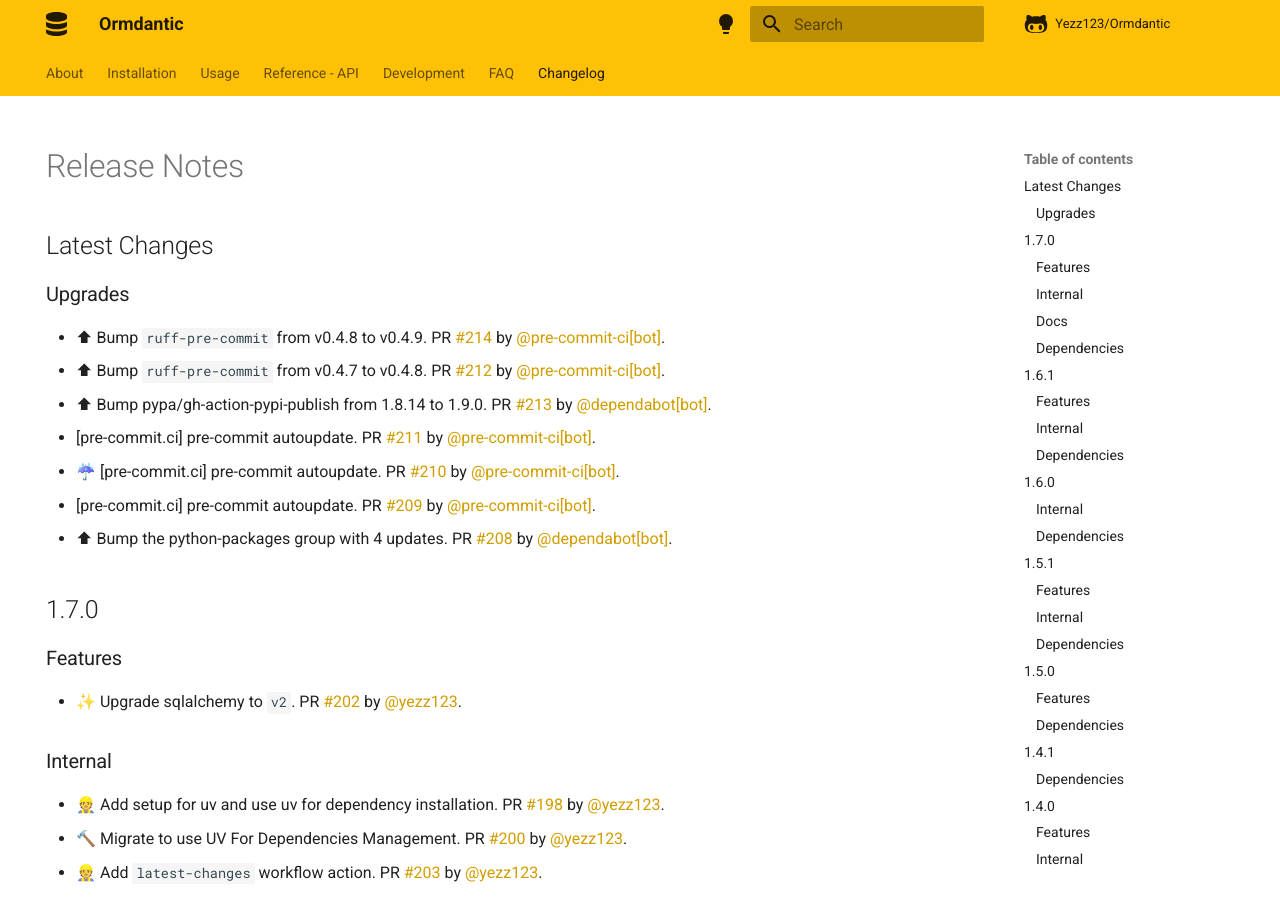
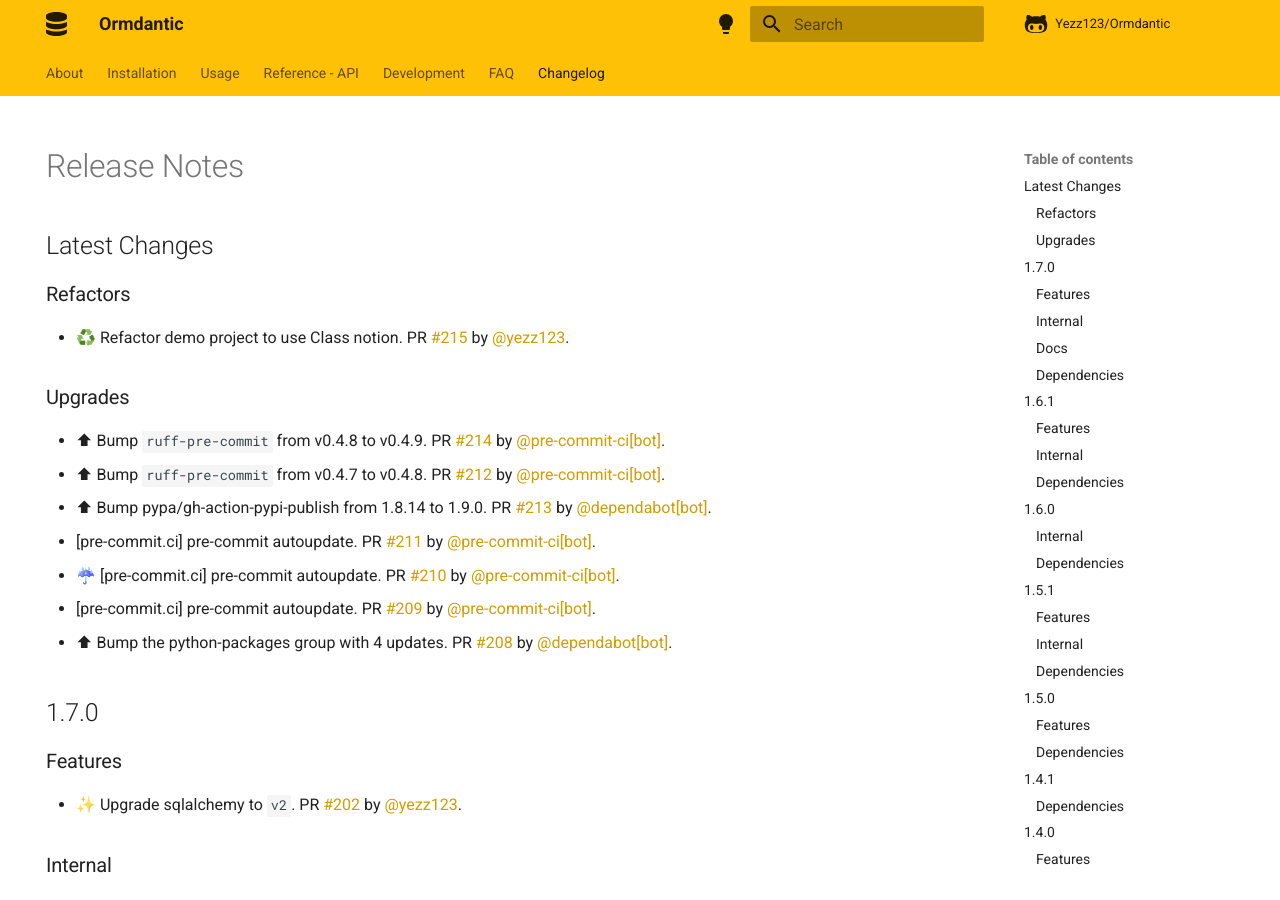
Before and after one commit to yezz123/ormdantic, an MkDocs documentation site: the page built from docs/release.md, in a window 1280 px wide and 900 px high. Built offline with MkDocs 1.6.1 and Material for MkDocs 9.7.7, drawn with Linux system fonts in a browser that asks for light colours; comment, search, counter and statistics services are not loaded.

Commit message:
📝 Update release notes

```diff
--- a/docs/release.md
+++ b/docs/release.md
@@ -6,6 +6,10 @@ hide:
 # Release Notes
 
 ## Latest Changes
+
+### Refactors
+
+* ♻️ Refactor demo project to use Class notion. PR [#215](https://github.com/yezz123/ormdantic/pull/215) by [@yezz123](https://github.com/yezz123).
 
 ### Upgrades
 
```
